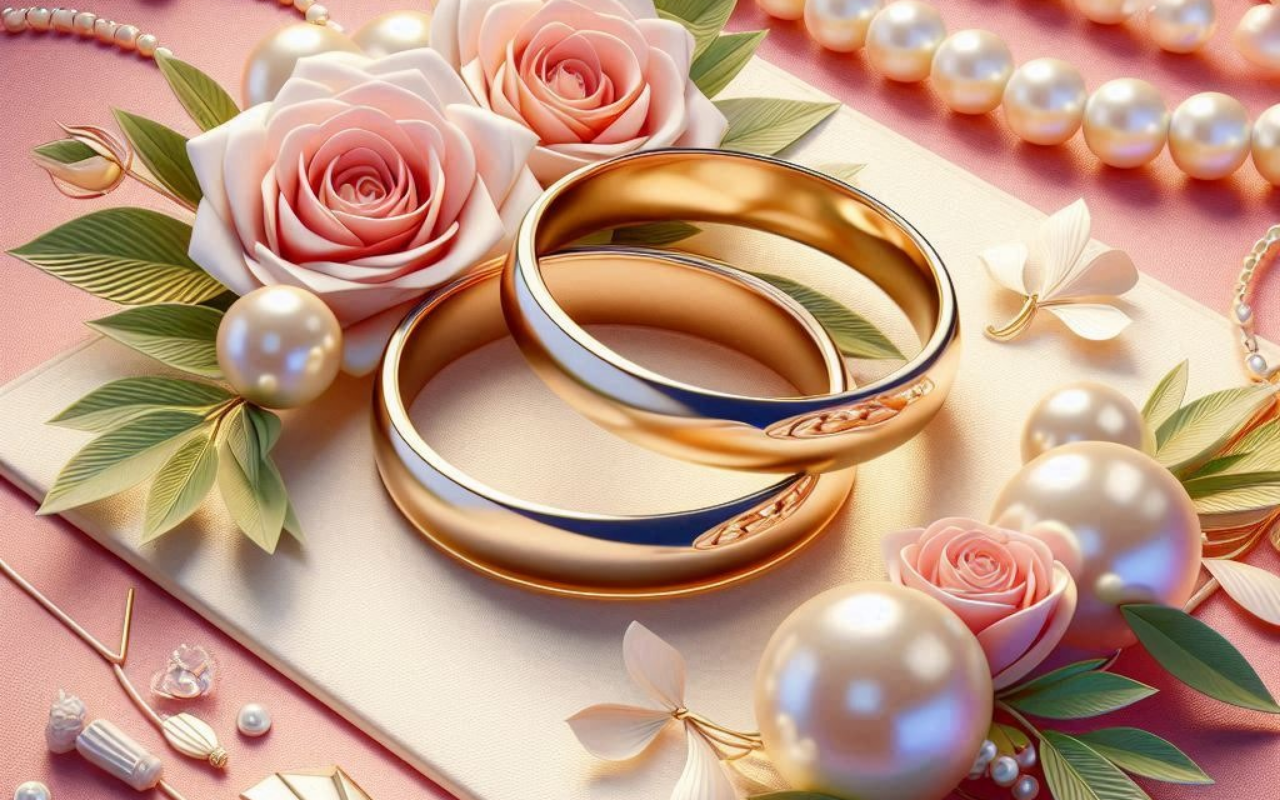
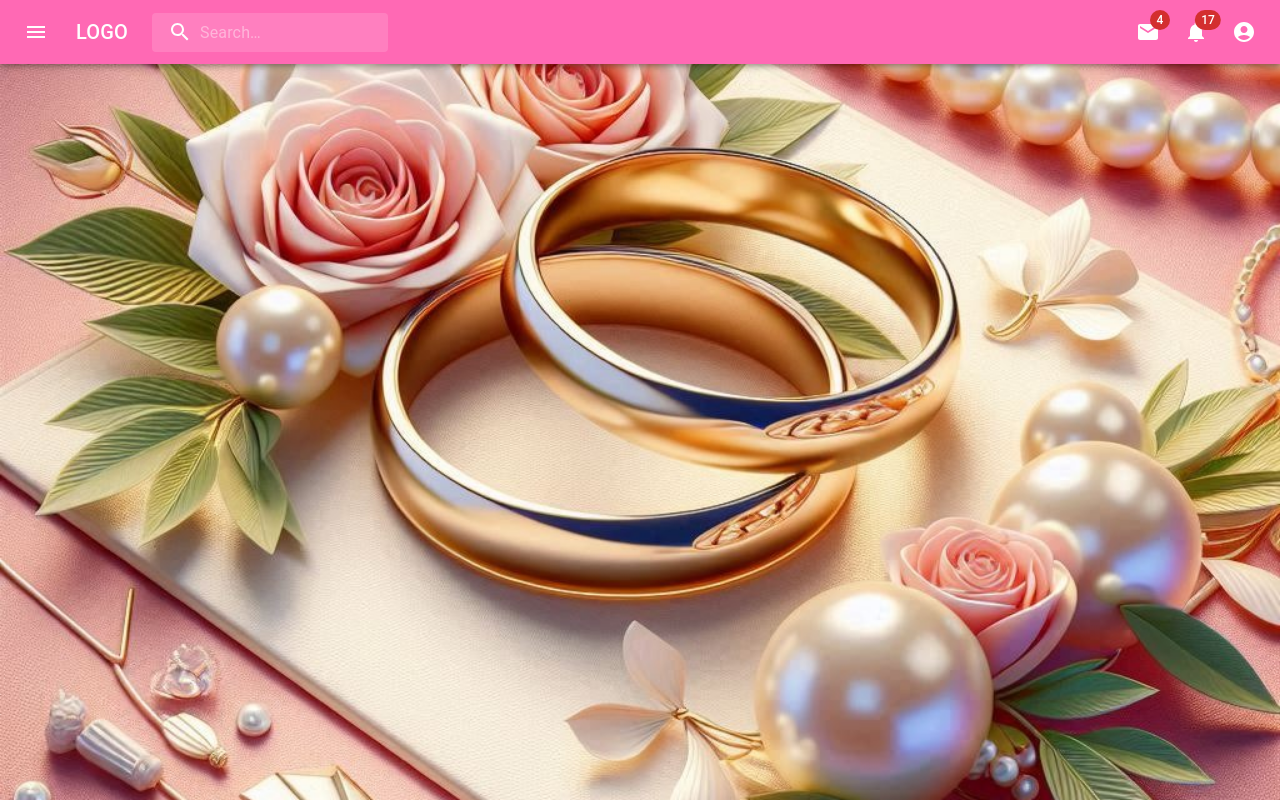
Before and after one commit to chemedMoshe/ShulamitClient, a React (Vite) app: page / in a window 1280 px wide. Built offline with nearby package versions, Linux system fonts and the light colour scheme.

Commit message:
add navbar mui

```diff
--- a/package.json
+++ b/package.json
@@ -10,6 +10,10 @@
     "preview": "vite preview"
   },
   "dependencies": {
+    "@emotion/react": "^11.14.0",
+    "@emotion/styled": "^11.14.0",
+    "@mui/icons-material": "^6.2.0",
+    "@mui/material": "^6.2.0",
     "react": "^18.3.1",
     "react-dom": "^18.3.1"
   },
--- a/src/App.tsx
+++ b/src/App.tsx
@@ -1,8 +1,9 @@
 import "./App.css";
+import PrimarySearchAppBar from "./components/Navbar";
 export default function App() {
   return (
     <div className="app">
-
+     <PrimarySearchAppBar />
     </div>
   )
 }
--- /dev/null
+++ b/src/components/Navbar.tsx
@@ -0,0 +1,237 @@
+import * as React from 'react';
+import { styled, alpha } from '@mui/material/styles';
+import AppBar from '@mui/material/AppBar';
+import Box from '@mui/material/Box';
+import Toolbar from '@mui/material/Toolbar';
+import IconButton from '@mui/material/IconButton';
+import Typography from '@mui/material/Typography';
+import InputBase from '@mui/material/InputBase';
+import Badge from '@mui/material/Badge';
+import MenuItem from '@mui/material/MenuItem';
+import Menu from '@mui/material/Menu';
+import MenuIcon from '@mui/icons-material/Menu';
+import SearchIcon from '@mui/icons-material/Search';
+import AccountCircle from '@mui/icons-material/AccountCircle';
+import MailIcon from '@mui/icons-material/Mail';
+import NotificationsIcon from '@mui/icons-material/Notifications';
+import MoreIcon from '@mui/icons-material/MoreVert';
+import { ButtonGroupContext } from '@mui/material';
+
+const Search = styled('div')(({ theme }) => ({
+    position: 'relative',
+    borderRadius: theme.shape.borderRadius,
+    backgroundColor: alpha(theme.palette.common.white, 0.15),
+    '&:hover': {
+        backgroundColor: alpha(theme.palette.common.white, 0.25),
+    },
+    marginRight: theme.spacing(2),
+    marginLeft: 0,
+    width: '100%',
+    [theme.breakpoints.up('sm')]: {
+        marginLeft: theme.spacing(3),
+        width: 'auto',
+    },
+}));
+
+const SearchIconWrapper = styled('div')(({ theme }) => ({
+    padding: theme.spacing(0, 2),
+    height: '100%',
+    position: 'absolute',
+    pointerEvents: 'none',
+    display: 'flex',
+    alignItems: 'center',
+    justifyContent: 'center',
+}));
+
+const StyledInputBase = styled(InputBase)(({ theme }) => ({
+    color: 'inherit',
+    '& .MuiInputBase-input': {
+        padding: theme.spacing(1, 1, 1, 0),
+        // vertical padding + font size from searchIcon
+        paddingLeft: `calc(1em + ${theme.spacing(4)})`,
+        transition: theme.transitions.create('width'),
+        width: '100%',
+        [theme.breakpoints.up('md')]: {
+            width: '20ch',
+        },
+    },
+}));
+
+export default function PrimarySearchAppBar() {
+    const [anchorEl, setAnchorEl] = React.useState<null | HTMLElement>(null);
+    const [mobileMoreAnchorEl, setMobileMoreAnchorEl] =
+        React.useState<null | HTMLElement>(null);
+
+    const isMenuOpen = Boolean(anchorEl);
+    const isMobileMenuOpen = Boolean(mobileMoreAnchorEl);
+
+    const handleProfileMenuOpen = (event: React.MouseEvent<HTMLElement>) => {
+        setAnchorEl(event.currentTarget);
+    };
+
+    const handleMobileMenuClose = () => {
+        setMobileMoreAnchorEl(null);
+    };
+
+    const handleMenuClose = () => {
+        setAnchorEl(null);
+        handleMobileMenuClose();
+    };
+
+    const handleMobileMenuOpen = (event: React.MouseEvent<HTMLElement>) => {
+        setMobileMoreAnchorEl(event.currentTarget);
+    };
+
+    const menuId = 'primary-search-account-menu';
+    const renderMenu = (
+        <Menu
+            anchorEl={anchorEl}
+            anchorOrigin={{
+                vertical: 'top',
+                horizontal: 'right',
+            }}
+            id={menuId}
+            keepMounted
+            transformOrigin={{
+                vertical: 'top',
+                horizontal: 'right',
+            }}
+            open={isMenuOpen}
+            onClose={handleMenuClose}
+        >
+            <MenuItem onClick={handleMenuClose}>Profile</MenuItem>
+            <MenuItem onClick={handleMenuClose}>My account</MenuItem>
+        </Menu>
+    );
+
+    const mobileMenuId = 'primary-search-account-menu-mobile';
+    const renderMobileMenu = (
+        <Menu
+            anchorEl={mobileMoreAnchorEl}
+            anchorOrigin={{
+                vertical: 'top',
+                horizontal: 'right',
+            }}
+            id={mobileMenuId}
+            keepMounted
+            transformOrigin={{
+                vertical: 'top',
+                horizontal: 'right',
+            }}
+            open={isMobileMenuOpen}
+            onClose={handleMobileMenuClose}
+        >
+            <MenuItem>
+                <IconButton size="large" aria-label="show 4 new mails" color="inherit">
+                    <Badge badgeContent={4} color="error">
+                        <MailIcon />
+                    </Badge>
+                </IconButton>
+                <p>Messages</p>
+            </MenuItem>
+            <MenuItem>
+                <IconButton
+                    size="large"
+                    aria-label="show 17 new notifications"
+                    color="inherit"
+                >
+                    <Badge badgeContent={17} color="error">
+                        <NotificationsIcon />
+                    </Badge>
+                </IconButton>
+                <p>Notifications</p>
+            </MenuItem>
+            <MenuItem onClick={handleProfileMenuOpen}>
+                <IconButton
+                    size="large"
+                    aria-label="account of current user"
+                    aria-controls="primary-search-account-menu"
+                    aria-haspopup="true"
+                    color="inherit"
+                >
+                    <AccountCircle />
+                </IconButton>
+                <p>Profile</p>
+            </MenuItem>
+        </Menu>
+    );
+
+    return (
+        <Box sx={{ flexGrow: 1 }}>
+            <AppBar position="static" sx={{backgroundColor:'#ff69b4'}}>
+                <Toolbar>
+                    <IconButton
+                        size="large"
+                        edge="start"
+                        color="inherit"
+                        aria-label="open drawer"
+                        sx={{ mr: 2 }}
+                    >
+                        <MenuIcon />
+                    </IconButton>
+                    <Typography
+                        variant="h6"
+                        noWrap
+                        component="div"
+                        sx={{ display: { xs: 'none', sm: 'block' } }}
+                    >
+                        LOGO
+                    </Typography>
+                    <Search>
+                        <SearchIconWrapper>
+                            <SearchIcon />
+                        </SearchIconWrapper>
+                        <StyledInputBase
+                            onChange={(e) => console.log(e.target.value)}
+
+                            placeholder="Search…"
+                            inputProps={{ 'aria-label': 'search' }}
+                        />
+                    </Search>
+                    <Box sx={{ flexGrow: 1 }} />
+                    <Box sx={{ display: { xs: 'none', md: 'flex' } }}>
+                        <IconButton size="large" aria-label="show 4 new mails" color="inherit">
+                            <Badge badgeContent={4} color="error">
+                                <MailIcon />
+                            </Badge>
+                        </IconButton>
+                        <IconButton
+                            size="large"
+                            aria-label="show 17 new notifications"
+                            color="inherit"
+                        >
+                            <Badge badgeContent={17} color="error">
+                                <NotificationsIcon />
+                            </Badge>
+                        </IconButton>
+                        <IconButton
+                            size="large"
+                            edge="end"
+                            aria-label="account of current user"
+                            aria-controls={menuId}
+                            aria-haspopup="true"
+                            onClick={handleProfileMenuOpen}
+                            color="inherit"
+                        >
+                            <AccountCircle />
+                        </IconButton>
+                    </Box>
+                    <Box sx={{ display: { xs: 'flex', md: 'none' } }}>
+                        <IconButton
+                            size="large"
+                            aria-label="show more"
+                            aria-controls={mobileMenuId}
+                            aria-haspopup="true"
+                            onClick={handleMobileMenuOpen}
+                            color="inherit"
+                        >
+                            <MoreIcon />
+                        </IconButton>
+                    </Box>
+                </Toolbar>
+            </AppBar>
+            {renderMobileMenu}
+            {renderMenu}
+        </Box>
+    );
+}
```
Also changed, not shown: 1 other file (tests, documents, lock files or other folders).
